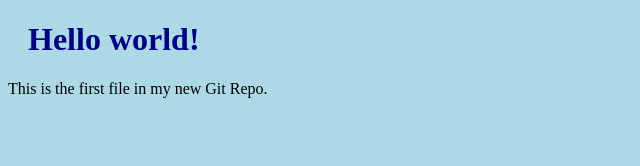
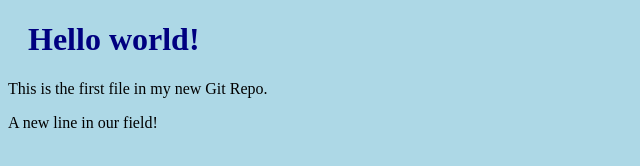
Before and after one commit to newbiepotato/hello-world, a plain HTML site: page index.html in a window 1280 px wide. Shown: the whole page, without its empty margins (0-640 px from the left). Drawn offline with Linux system fonts and the light colour scheme.

Commit message:
Updated index.html with a new line

```diff
--- a/index.html
+++ b/index.html
@@ -8,6 +8,7 @@
 
 <h1>Hello world!</h1>
 <p>This is the first file in my new Git Repo.</p>
+<p>A new line in our field!</p>
 
 </body>
 </html>
```
